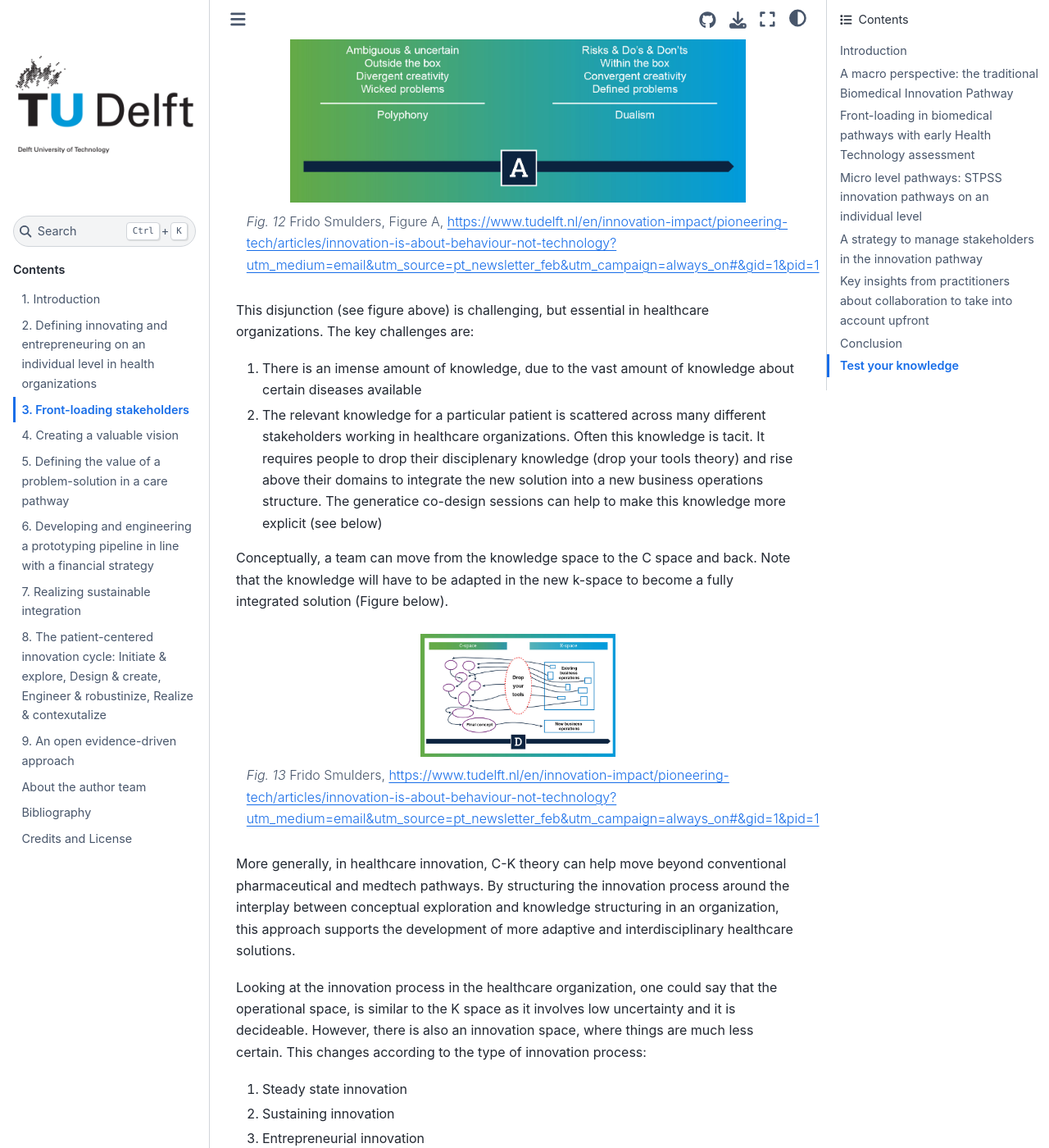
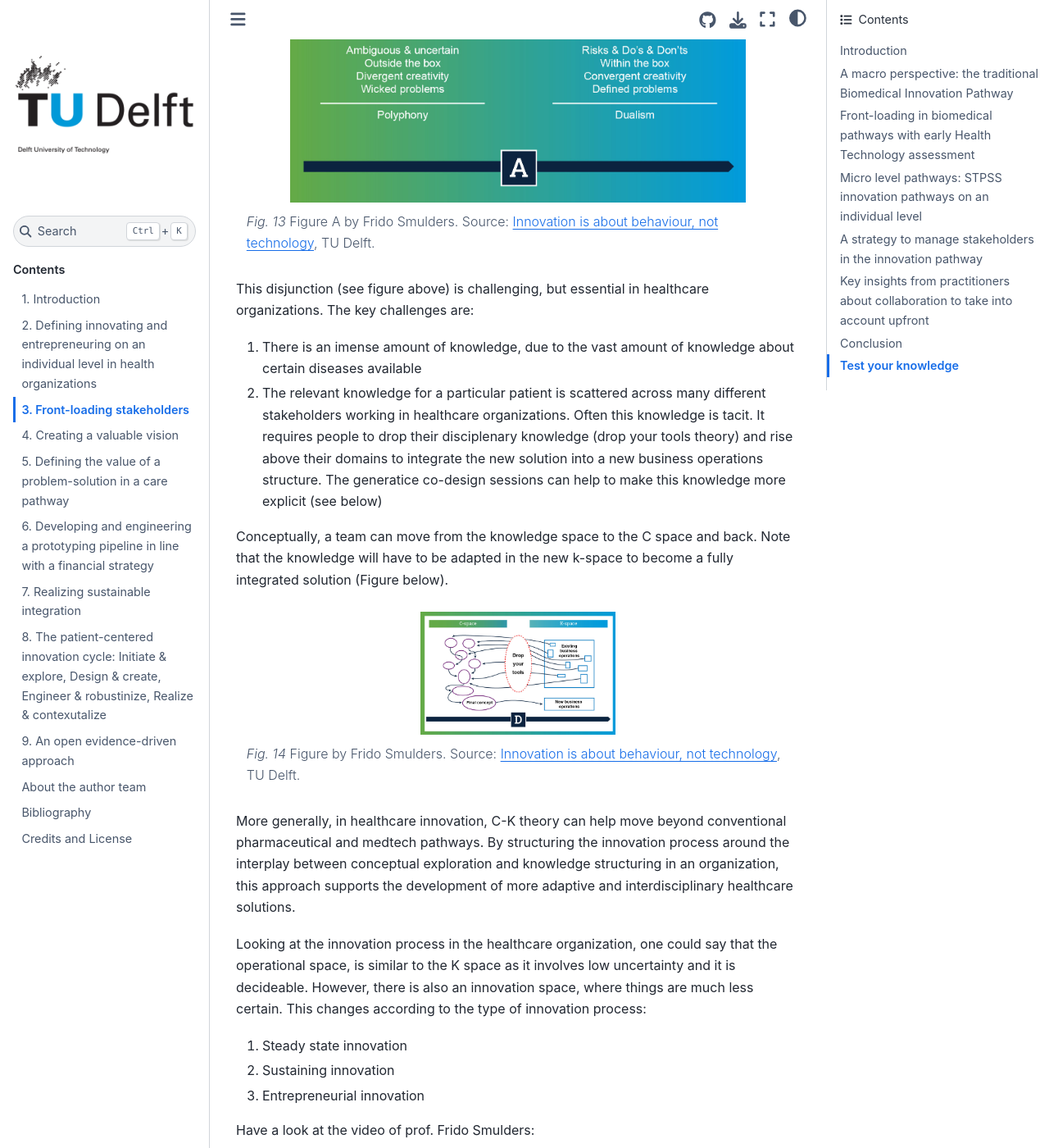
Before and after one commit to pietervandekerckhove/handbook-innovating-health, a Jupyter Book: the page built from book/chapters/04_stakeholders.md, in a window 1280 px wide and 1400 px high, scrolled down 12615 px. Shown: the whole window at 82% size. Built offline with Jupyter Book 1.0.4 settings and Sphinx 7.4.7 and the Sphinx Book theme 1.1.4, drawn with Linux system fonts in a browser that asks for light colours; comment, search, counter and statistics services are not loaded; some of the changed text lies outside the part shown.

Commit message:
added proper image attributions across chapters

````diff
--- a/book/chapters/04_stakeholders.md
+++ b/book/chapters/04_stakeholders.md
@@ -330,7 +330,7 @@
 :height: 350px
 :name: figure-example
 
-Frido Smulders, Figure A, https://www.tudelft.nl/en/innovation-impact/pioneering-tech/articles/innovation-is-about-behaviour-not-technology?utm_medium=email&utm_source=pt_newsletter_feb&utm_campaign=always_on#&gid=1&pid=1
+Figure A by Frido Smulders. Source: [Innovation is about behaviour, not technology](https://www.tudelft.nl/en/innovation-impact/pioneering-tech/articles/innovation-is-about-behaviour-not-technology), TU Delft.
 ```
 
 
@@ -347,7 +347,7 @@
 :height: 150px
 :name: figure-example
 
-Frido Smulders, https://www.tudelft.nl/en/innovation-impact/pioneering-tech/articles/innovation-is-about-behaviour-not-technology?utm_medium=email&utm_source=pt_newsletter_feb&utm_campaign=always_on#&gid=1&pid=1
+Figure by Frido Smulders. Source: [Innovation is about behaviour, not technology](https://www.tudelft.nl/en/innovation-impact/pioneering-tech/articles/innovation-is-about-behaviour-not-technology), TU Delft.
 ```
 
 
````
Also changed, not shown: book/chapters/01_preface.md (+2 -2 lines), book/chapters/02_introduction.md (+1 -1 lines), book/chapters/03_innovating_definitions.md (+1 -1 lines).
